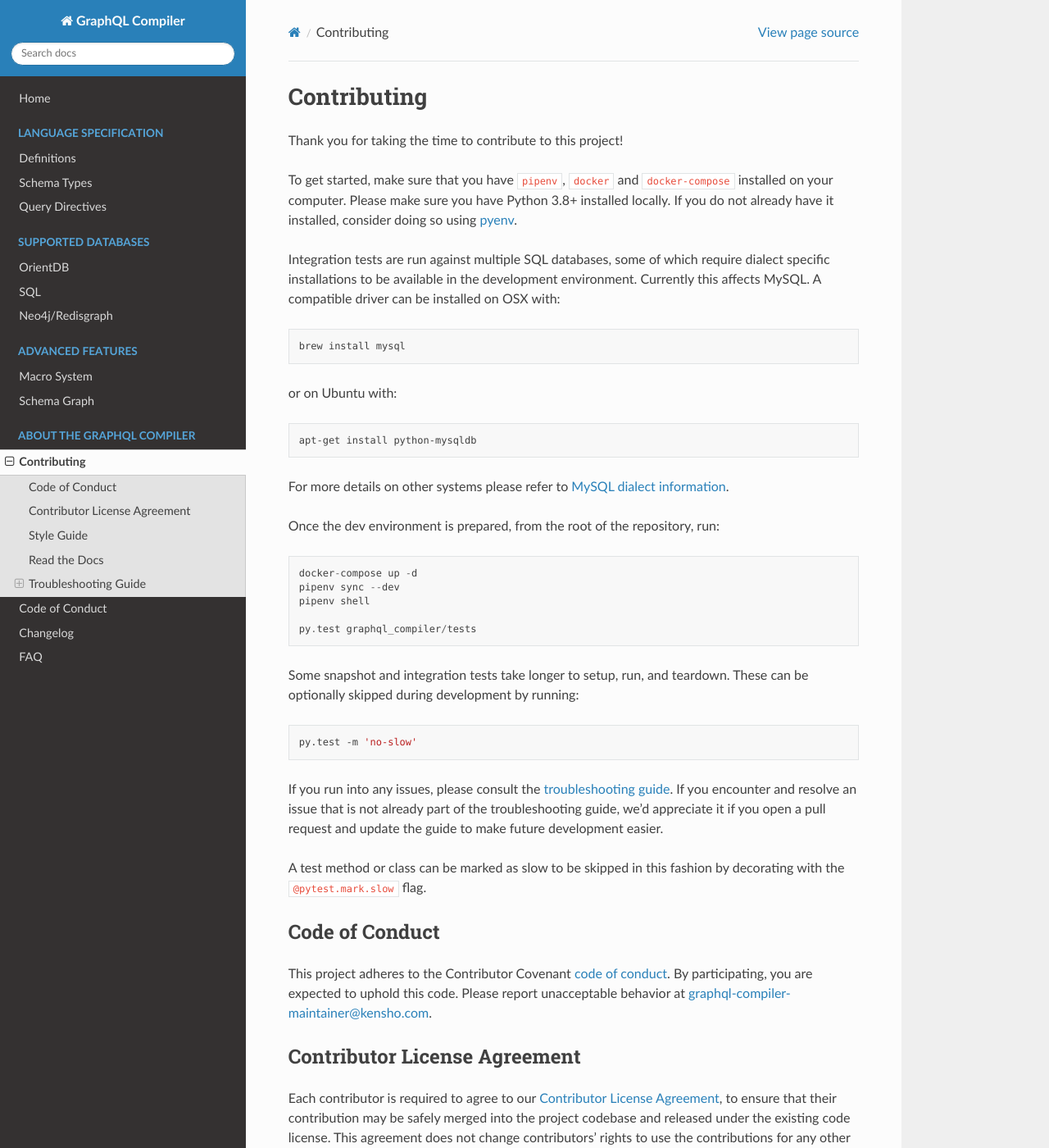
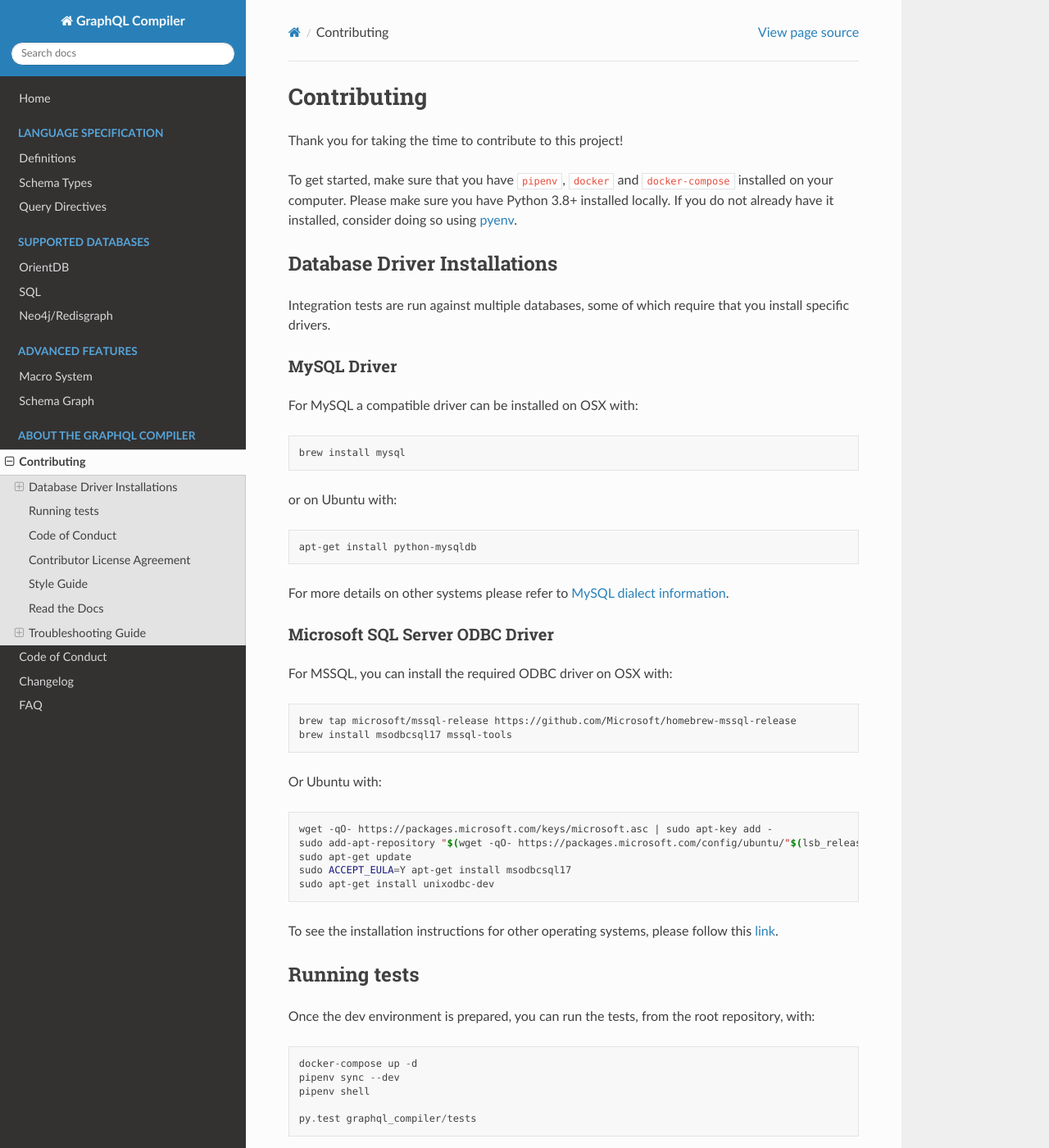
Before and after one commit to kensho-technologies/graphql-compiler, a Sphinx documentation site: the page built from docs/source/about/contributing.rst, in a window 1280 px wide and 1400 px high. Shown: the whole window at 82% size. Built offline with Sphinx 7.4.7 and the Read the Docs theme 2.0.0, drawn with Linux system fonts in a browser that asks for light colours; some of the changed text lies outside the part shown.

Commit message:
Fix contributing docs

```diff
--- a/CONTRIBUTING.rst
+++ b/CONTRIBUTING.rst
@@ -69,12 +69,11 @@ Once the dev environment is prepared, you can run the tests, from the root repos
    py.test graphql_compiler/tests
 
 Some snapshot and integration tests take longer to setup, run, and
-teardown. These can be optionally skipped during development by running
-the tests with the :code:`--skip-slow` flag:
+teardown. These can be optionally skipped during development by running:
 
 .. code:: bash
 
-   py.test graphql_compiler/tests --skip-slow
+   py.test -m 'no-slow'
 
 If you run into any issues, please consult the TROUBLESHOOTING.md file.
 If you encounter and resolve an issue that is not already part of the
--- a/TROUBLESHOOTING.rst
+++ b/TROUBLESHOOTING.rst
@@ -135,8 +135,6 @@ because that only installs the interface to MySQL.
 Issues with pyodbc
 ------------------
 
-.. TODO: Add link to ODBC driver installation instructions once we move to Read The Docs.
-
 If you have any issues installing :Code:`pydobc` when running :code:`pipenv install`, then it might
 mean that you have failed to correctly install the ODBC driver.
 
@@ -147,4 +145,4 @@ can be resolved on Ubuntu by running:
 .. bash::
 
     # Please modify command to match the version of python you use for development.
-    sudo apt-get install python3.6-dev
+    sudo apt-get install python3.8-dev
--- a/docs/source/about/contributing.rst
+++ b/docs/source/about/contributing.rst
@@ -8,10 +8,16 @@ To get started, make sure that you have :code:`pipenv`, :code:`docker` and
 you have Python 3.8+ installed locally. If you do not already have it installed,
 consider doing so using `pyenv <https://github.com/pyenv/pyenv>`__.
 
-Integration tests are run against multiple SQL databases, some of which
-require dialect specific installations to be available in the
-development environment. Currently this affects MySQL. A compatible
-driver can be installed on OSX with:
+Database Driver Installations
+-----------------------------
+
+Integration tests are run against multiple databases, some of which
+require that you install specific drivers.
+
+MySQL Driver
+~~~~~~~~~~~~
+
+For MySQL a compatible driver can be installed on OSX with:
 
 .. code:: bash
 
@@ -26,8 +32,33 @@ or on Ubuntu with:
 For more details on other systems please refer to `MySQL dialect
 information <https://docs.sqlalchemy.org/en/latest/dialects/mysql.html>`__.
 
-Once the dev environment is prepared, from the root of the repository,
-run:
+Microsoft SQL Server ODBC Driver
+~~~~~~~~~~~~~~~~~~~~~~~~~~~~~~~~
+
+For MSSQL, you can install the required ODBC driver on OSX with:
+
+.. code:: bash
+
+    brew tap microsoft/mssql-release https://github.com/Microsoft/homebrew-mssql-release
+    brew install msodbcsql17 mssql-tools
+
+Or Ubuntu with:
+
+.. code:: bash
+
+    wget -qO- https://packages.microsoft.com/keys/microsoft.asc | sudo apt-key add -
+    sudo add-apt-repository "$(wget -qO- https://packages.microsoft.com/config/ubuntu/"$(lsb_release -r -s)"/prod.list)"
+    sudo apt-get update
+    sudo ACCEPT_EULA=Y apt-get install msodbcsql17
+    sudo apt-get install unixodbc-dev
+
+To see the installation instructions for other operating systems, please follow this `link
+<https://docs.microsoft.com/en-us/sql/connect/odbc/linux-mac/installing-the-microsoft-odbc-driver-for-sql-server?view=sql-server-2017&viewFallbackFrom=ssdt-18vs2017>`__.
+
+Running tests
+-------------
+
+Once the dev environment is prepared, you can run the tests, from the root repository, with:
 
 ::
 
@@ -55,8 +86,8 @@ fashion by decorating with the :code:`@pytest.mark.slow` flag.
 Code of Conduct
 ---------------
 
-This project adheres to the Contributor Covenant :doc:`code of
-conduct <code_of_conduct>`. By participating, you are expected to
+This project adheres to the Contributor Covenant `code of
+conduct <CODE_OF_CONDUCT.md>`__. By participating, you are expected to
 uphold this code. Please report unacceptable behavior at
 graphql-compiler-maintainer@kensho.com.
 
@@ -257,3 +288,18 @@ This error might happen even if you've run
    apt-get install python-mysqldb
 
 because that only installs the interface to MySQL.
+
+Issues with pyodbc
+^^^^^^^^^^^^^^^^^^
+
+If you have any issues installing :Code:`pydobc` when running :code:`pipenv install`, then it might
+mean that you have failed to correctly install the ODBC driver.
+
+Another reason that your `pyodbc` installation might fail is because your python installation
+did not include the required header files. This issue has only affected Ubuntu users so far and
+can be resolved on Ubuntu by running:
+
+.. ::
+
+    # Please modify command to match the version of python you use for development.
+    sudo apt-get install python3.8-dev
```
